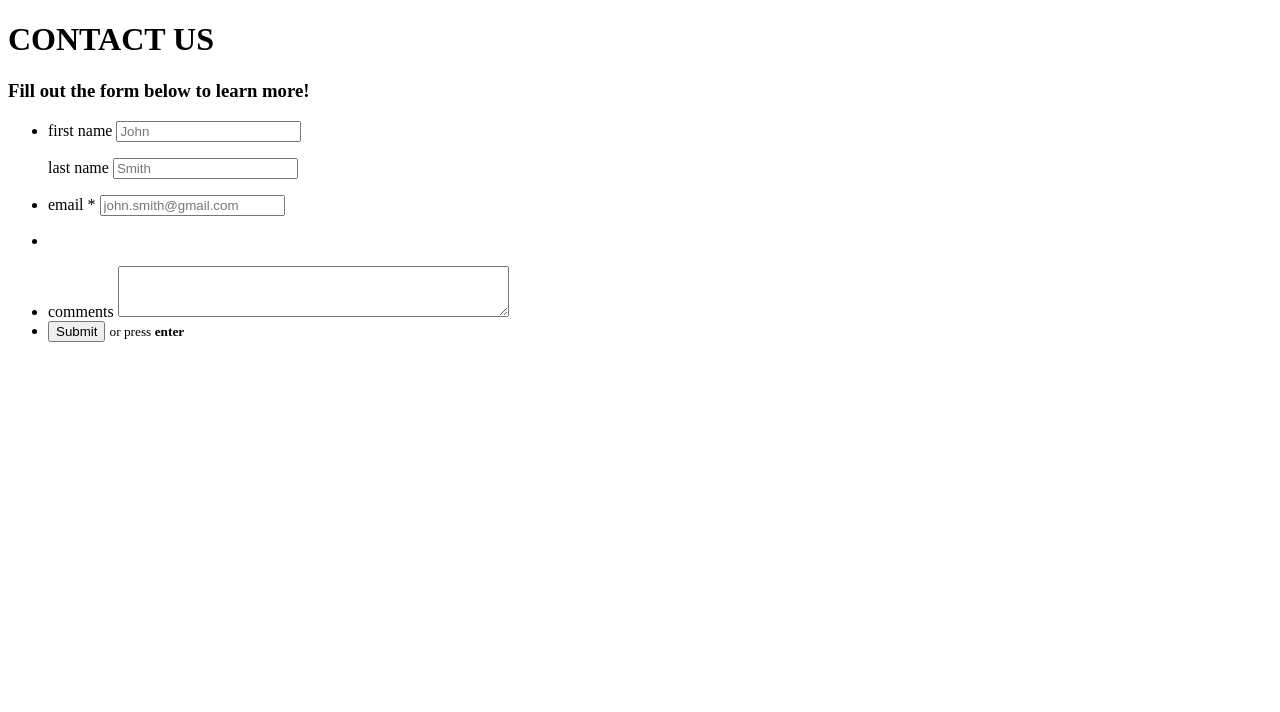
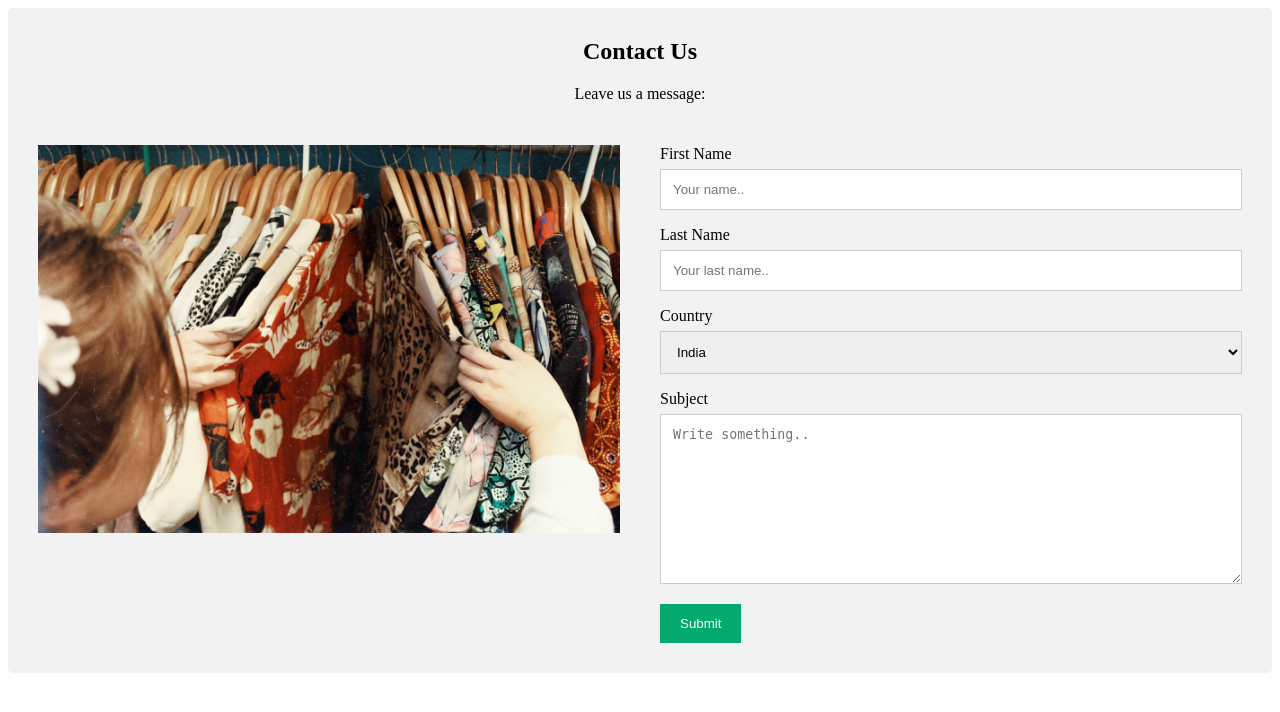
Before and after one commit to VarzikaT/MondeCollections, a PHP site: page /contactus.html in a window 1280 px wide. Shown: the top 712 px of the page. Run offline with PHP 8.4, Linux system fonts and the light colour scheme.

Commit message:
new changes

```diff
--- a/contactus.html
+++ b/contactus.html
@@ -9,45 +9,32 @@
 </head>
 <body>
 
-<div class="container">
-    <div class="row header">
-      <h1>CONTACT US &nbsp;</h1>
-      <h3>Fill out the form below to learn more!</h3>
+  <div class="container">
+    <div style="text-align:center">
+      <h2>Contact Us</h2>
+      <p>Leave us a message:</p>
     </div>
-    <div class="rowbody">
-      <form action="#">
-        <ul>
-
-          <li>
-            <p class="left">
-              <label for="first_name">first name</label>
-              <input type="text" name="first_name" placeholder="John" />
-            </p>
-            <p class="pull-right">
-              <label for="last_name">last name</label>
-              <input type="text" name="last_name" placeholder="Smith" />
-            </p>
-          </li>
-
-          <li>
-            <p>
-              <label for="email">email <span class="req">*</span></label>
-              <input type="email" name="email" placeholder="john.smith@gmail.com" />
-            </p>
-          </li>
-          <li><div class="divider"></div></li>
-          <li>
-            <label for="comments">comments</label>
-            <textarea cols="46" rows="3" name="comments"></textarea>
-          </li>
-
-          <li>
-            <input class="btn btn-submit" type="submit" value="Submit" />
-            <small>or press <strong>enter</strong></small>
-          </li>
-
-        </ul>
-      </form>
+    <div class="row">
+      <div class="column">
+        <img src="/images/shop.jpg" style="width:100%">
+      </div>
+      <div class="column">
+        <form action="/action_page.php">
+          <label for="fname">First Name</label>
+          <input type="text" id="fname" name="firstname" placeholder="Your name..">
+          <label for="lname">Last Name</label>
+          <input type="text" id="lname" name="lastname" placeholder="Your last name..">
+          <label for="country">Country</label>
+          <select id="country" name="country">
+            <option value="australia">India</option>
+            <option value="canada"></option>
+            <option value="usa"></option>
+          </select>
+          <label for="subject">Subject</label>
+          <textarea id="subject" name="subject" placeholder="Write something.." style="height:170px"></textarea>
+          <input type="submit" value="Submit">
+        </form>
+      </div>
     </div>
   </div>
 </body>
--- a/index.html
+++ b/index.html
@@ -39,7 +39,7 @@
               <a href="product.html" class="nav-link">Products</a>
             </li>
             <li class="nav-item">
-              <a href="#about" class="nav-link scroll-link">About</a>
+              <a href="aboutus.html" class="nav-link scroll-link">About</a>
             </li>
             <li class="nav-item">
               <a href="contactus.html" class="nav-link scroll-link">Contact</a>
--- a/style.css
+++ b/style.css
@@ -1066,3 +1066,8 @@ th:last-child {
     display: none;
   }
 }
+
+
+a:hover {
+  background-color: rgb(177, 175, 189);
+}
--- a/style1.css
+++ b/style1.css
@@ -1,190 +1,55 @@
-@import url(https://fonts.googleapis.com/css?family=Lato:300,400,700);
-
-:root{
-    --white: #fff;
-    --grey: #ccc;
-    --dark_grey: #555;
-    --blue: #4f6fad;
-    --pink: #ee9cb4;
+* {
+  box-sizing: border-box;
 }
 
+/* Style inputs */
+input[type=text], select, textarea {
+  width: 100%;
+  padding: 12px;
+  border: 1px solid #ccc;
+  margin-top: 6px;
+  margin-bottom: 16px;
+  resize: vertical;
+}
 
-/* @mixin lato-book { font-family: 'Lato', sans-serif; font-weight: 300; }
-@mixin lato-reg { font-family: 'Lato', sans-serif; font-weight: 400; }
-@mixin lato-bold { font-family: 'Lato', sans-serif; font-weight: 700; }
-@mixin btn($color) {
-  background-color: $color;
-  border-bottom-color: darken($color, 15%);
-  &:hover {
-      background-color: lighten($color, 5%);
-    }
-} */
+input[type=submit] {
+  background-color: #04AA6D;
+  color: white;
+  padding: 12px 20px;
+  border: none;
+  cursor: pointer;
+}
 
+input[type=submit]:hover {
+  background-color: #45a049;
+}
 
+/* Style the container/contact section */
+.container {
+  border-radius: 5px;
+  background-color: #f2f2f2;
+  padding: 10px;
+}
 
+/* Create two columns that float next to eachother */
+.column {
+  float: left;
+  width: 50%;
+  margin-top: 6px;
+  padding: 20px;
+}
 
-/* body {
-  background-color: lighten(grey, 10%);
-  font-size: 100%;
-  @include lato-reg;
+/* Clear floats after the columns */
+.row:after {
+  content: "";
+  display: table;
+  clear: both;
 }
-div, textarea, input {
-  box-sizing: border-box;
+
+/* Responsive layout - when the screen is less than 600px wide, make the two columns stack on top of each other instead of next to each other */
+@media screen and (max-width: 600px) {
+  .column, input[type=submit] {
+    width: 100%;
+    margin-top: 0;
+  }
 }
-.container {
-  max-width: 510px;
-  min-width: 324px;
-  margin: 50px auto 0px;
-  background-color: white;
-  border: 1px solid lighten(grey, 1%);
-  border-bottom: 3px solid grey;
-}
-.row {
-  width: 100%;
-  margin: 0 0 1em 0;
-  padding: 0 2.5em;
-}
-  .header {
-    padding: 1.5em 2.5em;
-    border-bottom: 1px solid grey;
-    background: url(https://images2.imgbox.com/a5/2e/m3lRbCCA_o.jpg) left -80px;
-    color: white;
-  }
-  .body {
-    padding: .5em 2.5em 1em;
-  } */
-
-/* .pull-right {
-  float: right;
-}
-h1 { */
-  /* @include lato-book; */
-  /* display: inline-block;
-  font-weight: 100;
-  font-size: pxtoem(45, 16);
-  border-bottom: 1px solid hsla(100%, 100%, 100%, 0.3);
-  margin: 0 0 0.1em 0;
-  padding: 0 0 0.4em 0;
-}
-h3 { */
-  /* @include lato-reg; */
-  /* font-size: pxtoem(20, 16);
-  margin: 1em 0 0.4em 0;
-}
-.btn {
-  font-size: pxtoem(17, 16);
-  display: inline-block;
-  padding: 0.74em 1.5em;
-  margin: 1.5em 0 0;
-  color: white;
-  border-width: 0 0 0 0;
-  border-bottom: 5px solid;
-  text-transform: uppercase; */
-  /* @include btn(darken($grey, 10%));
-  @include lato-book; */
-  /* .btn-submit {
-    @include btn($blue);
-  } */
-/* }
-
-form {
-  max-width: 100%;
-  display: block;
-
-  }
-
-  ul {
-    margin: 0;
-    padding: 0;
-    list-style: none;
-
-    }
-    ul li {
-        margin: 0 0 0.25em 0;
-        clear: both;
-        display: inline-block;
-        width: 100%;
-
-    }
-          p  .right {
-              float: right;
-            }
-          .divider {
-            margin: 0.5em 0 0.5em 0;
-            border: 0;
-            height: 1px;
-            width: 100%;
-            display: block;
-            background-color: blue;
-            background-image: linear-gradient(to right, pink, blue);
-          }
-          .req {
-            color: pink;
-          }
-          li:last-child {
-            margin: 0;
-          }
-          p {
-            margin: 0;
-            padding: 0;
-            float: left;
-
-          }
-  label {
-    display: block;
-    margin: 0 0 0.5em 0;
-    color: blue;
-    font-size: pxtoem(16, 16);
-  }
-  input {
-    margin: 0 0 0.5em 0;
-    border: 1px solid grey;
-    padding: 6px 10px;
-    color: darkgrey;
-    font-size: pxtoem(16, 16);
-  }
-  textarea {
-    border: 1px solid grey;
-    padding: 6px 10px;
-    width: 100%;
-    color: darkgrey;
-  }
-  small {
-    color: blue;
-    margin: 0 0 0 0.5em;
-  } */
-
-
-/* // Media Queries */
-
-/* @media screen (max-width:480px) {
-    {
-
-  .pull-right {
-    float: none;
-  }
-
-  input {
-    width: 100%;
-  }
-  label {
-    width: 100%;
-    display: inline-block;
-    clear: both;
-  }
-  li, p {
-   width: 100%;
-  }
-  input.btn {
-   margin: 1.5em 0 0.5em;
-  }
-  h1 {
-   font-size: pxtoem(36, 16);
-  }
-  h3 {
-    font-size: pxtoem(18, 16)
-  }
-  li small {
-   display: none;
-  }
-z */
```
Also changed, not shown: aboutus.html (added, +59 -0 lines), style2.css (added, +79 -0 lines), images/contact.jpg (added), images/nandini.jpg (added), images/nandini1.jpg (added), images/niharika.jpeg (added), images/shop.jpg (added), images/varzika.jpg (added).
